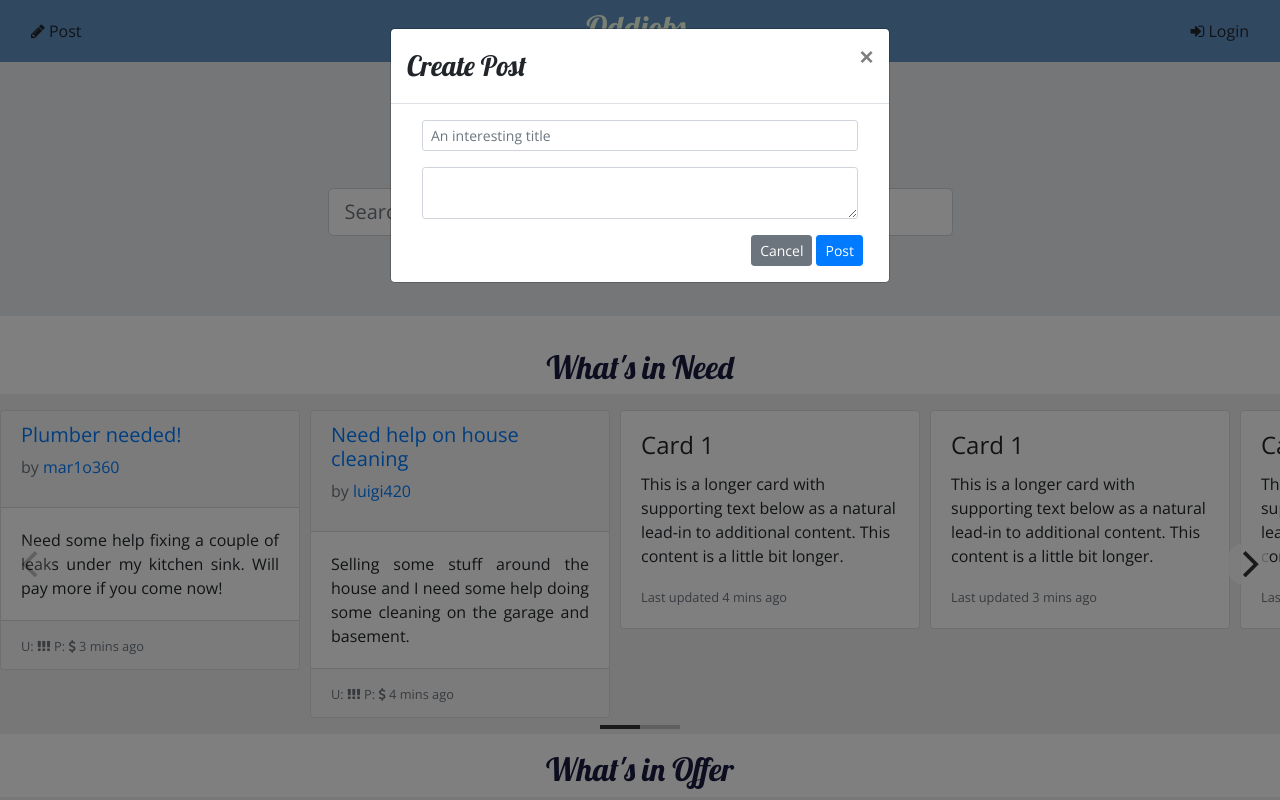
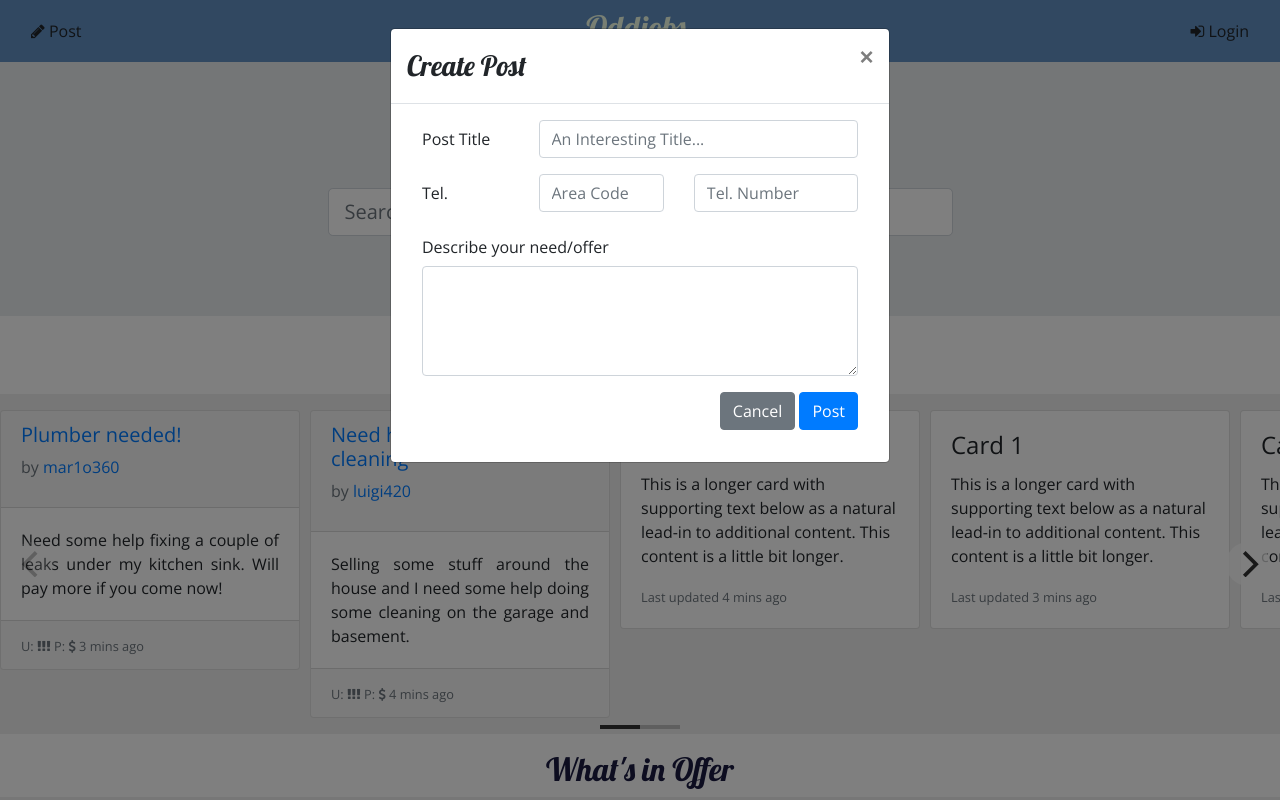
Before and after one commit to foreverajohn/Oddjobs, a website: page index.html in a window 1280 px wide. Both pictures are taken after a click on the button "Post". Shown: the top 800 px of the page. Drawn offline with nearby package versions, Linux system fonts and the light colour scheme; files that its build step writes are made by us from their sources.

Commit message:
Added modals

```diff
--- a/index.html
+++ b/index.html
@@ -83,20 +83,32 @@
                     <div class="modal-body">
                         <div class="container-fluid">
                             <form>
-                                <div class="form-row">
-                                    <div class="form-group col-12">
-                                        <label class="sr-only" for="postTitle">Post Title</label>
-                                        <input type="text"class="form-control form-control-sm" id="postTitle" placeholder="An interesting title">
-                                    </div>
-                                    <div class="form-group col-12">
-                                        <label class="sr-only" for="postDescription">Description</label>
-                                        <textarea type="text"class="form-control form-control-sm" id="postDescription" placeholder="Describe your needs/offer">
-                                        </textarea>
+                                <div class="form-group row">
+                                    <label for="postTitle" class="col-md-3 col-form-label">Post Title</label>
+                                    <div class="col-md-9">
+                                        <input type="text" class="form-control" id="firstName" name="firstName" placeholder="An Interesting Title..." />
                                     </div>
                                 </div>
-                                <div class="form-row">
-                                    <button type="button" class="btn btn-secondary btn-sm ml-auto" data-dismiss="modal">Cancel</button>
-                                    <button type="submit" class="btn btn-primary btn-sm ml-1">Post</button>
+                                <div class="form-group row">
+                                    <label for="areaCode" class="col-md-3 col-form-label">Tel. </label>
+                                    <div class="col-md-4">
+                                        <input type="tel" class="form-control" id="areaCode" name="areaCode" placeholder="Area Code" />
+                                    </div>
+                                    <div class="col-5">
+                                        <input type="tel" class="form-control" name="telNum" placeholder="Tel. Number" />
+                                    </div>
+                                </div>
+                                <div class="form-group row">
+                                    <label for="postDescription" class="col-12 col-form-label">Describe your need/offer</label>
+                                    <div class="col-12">
+                                        <textarea class="form-control" id="postDescription" name="postDescription" rows="4"></textarea>
+                                    </div>
+                                </div>
+                                <div class="form-group row">
+                                    <div class="col text-right">
+                                        <button type="button" class="btn btn-secondary" data-dismiss="modal">Cancel</button>
+                                        <button type="submit" class="btn btn-primary">Post</button>
+                                    </div>
                                 </div>
                             </form>
                         </div>
```
